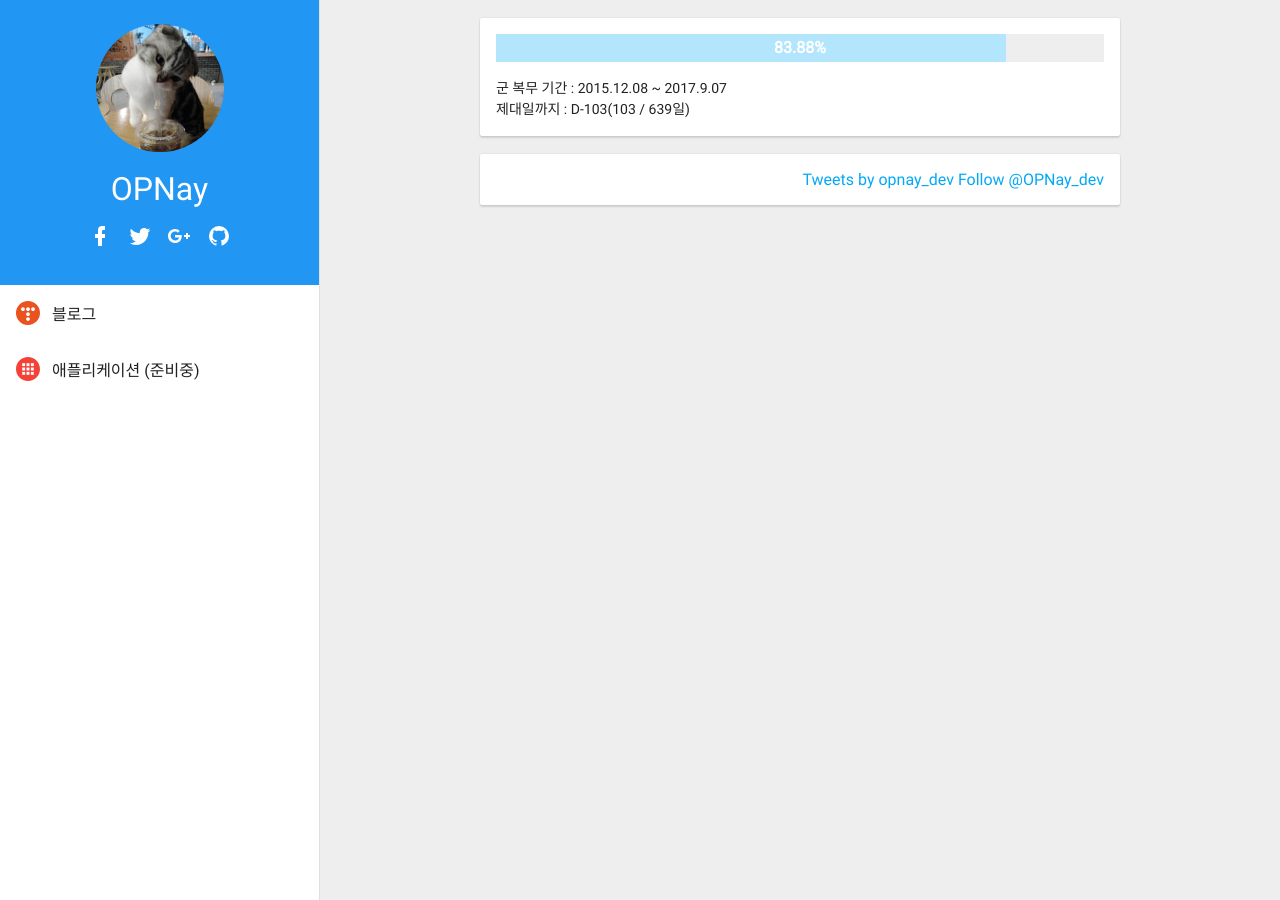
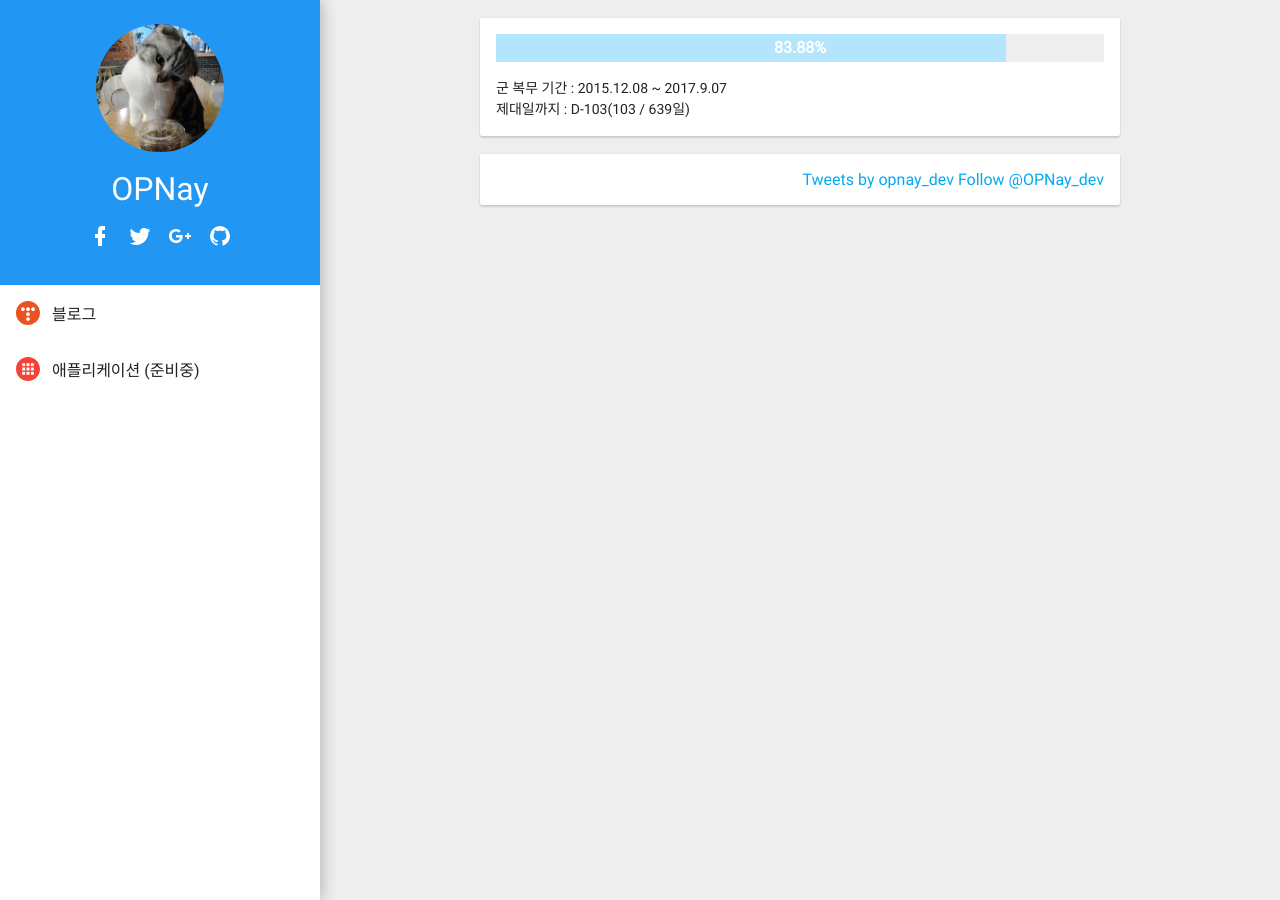
Before and after one commit to opnay/opnay.github.io, a Jekyll site: the page built from index.html, in a window 1280 px wide. Built offline with Jekyll 4.4.1, drawn with Linux system fonts in a browser that asks for light colours; some web fonts are replaced; comment, search, counter and statistics services are not loaded.

Commit message:
css: default: When desktop, side show shadow instead of border

```diff
--- a/css/default.css
+++ b/css/default.css
@@ -2,7 +2,7 @@
 
 /* Side */
 .side {z-index:120; background:#FFF; overflow-x:hidden; overflow-y:auto; width:320px;}
-.desktop .side {border-right:1px solid rgba(0,0,0,0.12);}
+.desktop .side {box-shadow:0 0 16px rgba(0,0,0,0.3);}
 .tablet .side, .mobile .side {position:fixed; top:0; bottom:0; transform:translateX(-100%);}
 .mobile .side {width:100%;}
 .tablet .side.active, .mobile .side.active {box-shadow:0 0 16px rgba(0,0,0,0.3); transform:translateX(0);}
```
